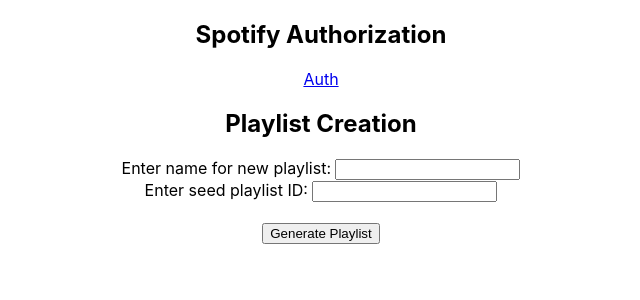
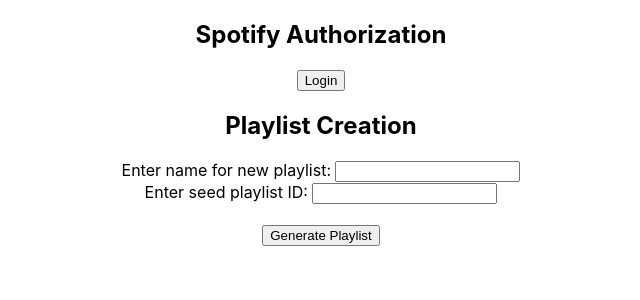
Before and after one commit to tucker-weed/find-me-gas, a React (Create React App) app in the folder packages/client/: page /1 in a window 1280 px wide. Shown: the top 300 px of the page, without its empty margins (319-959 px from the left). Built offline with nearby package versions, Linux system fonts and the light colour scheme.

Commit message:
[feat] Improve auth flow on client

```diff
--- a/packages/client/package.json
+++ b/packages/client/package.json
@@ -8,6 +8,7 @@
     "@testing-library/user-event": "^12.1.10",
     "react": "^17.0.2",
     "react-dom": "^17.0.2",
+    "react-router-dom": "^5.3.0",
     "react-scripts": "4.0.3",
     "source-map-explorer": "^2.5.2",
     "web-vitals": "^1.0.1"
--- /dev/null
+++ b/packages/client/src/components/App.js
@@ -0,0 +1,24 @@
+import React from "react";
+import { BrowserRouter as Router, Switch, Route } from "react-router-dom";
+import "./App.css";
+import SpotifyController from "./spotify-controller.js";
+
+function App() {
+  return (
+    <div className="App">
+      <Router>
+        <Switch>
+          <Route
+            path="/:slug"
+            render={(routeProps) => (
+              <SpotifyController postAuth={routeProps.match.params.slug} />
+            )}
+          />
+          <Route path="/" render={() => <SpotifyController postAuth={""} />} />
+        </Switch>
+      </Router>
+    </div>
+  );
+}
+
+export default App;
--- a/packages/client/src/App.js
+++ b/packages/client/src/components/spotify-controller.js
@@ -1,8 +1,10 @@
 import React, { useState } from "react";
-import "./App.css";
 
-function App() {
-  const [state, setState] = useState({ loading: false, message: "" });
+export const SpotifyController = ({ postAuth }) => {
+  const [state, setState] = useState({
+    loading: false,
+    message: postAuth === "auth_success" ? "Logged in to Spotify" : "",
+  });
   const [playlistName, setPlaylistName] = useState("");
   const [seedId, setSeedId] = useState("");
 
@@ -18,11 +20,16 @@
       });
   };
 
+  const authorize = () => {
+    setState({ ...state, loading: true });
+    window.location.href = "http://localhost:6001/spotify/auth";
+  };
+
   return (
-    <div className="App">
+    <div>
       <div>
         <h2>Spotify Authorization</h2>
-        <a href={"http://localhost:6001/spotify/auth"}>Auth</a>
+        <button onClick={authorize}>Login</button>
       </div>
       <div>
         <h2>Playlist Creation</h2>
@@ -48,6 +55,6 @@
       </div>
     </div>
   );
-}
+};
 
-export default App;
+export default SpotifyController;
--- a/packages/client/src/index.js
+++ b/packages/client/src/index.js
@@ -1,7 +1,7 @@
 import React from "react";
 import ReactDOM from "react-dom";
 import "./index.css";
-import App from "./App";
+import App from "./components/App";
 import reportWebVitals from "./reportWebVitals";
 
 ReactDOM.render(<App />, document.getElementById("root"));
```
Also changed, not shown: packages/client/src/components/App.css (renamed from packages/client/src/App.css), 2 other files (tests, documents, lock files or other folders).
